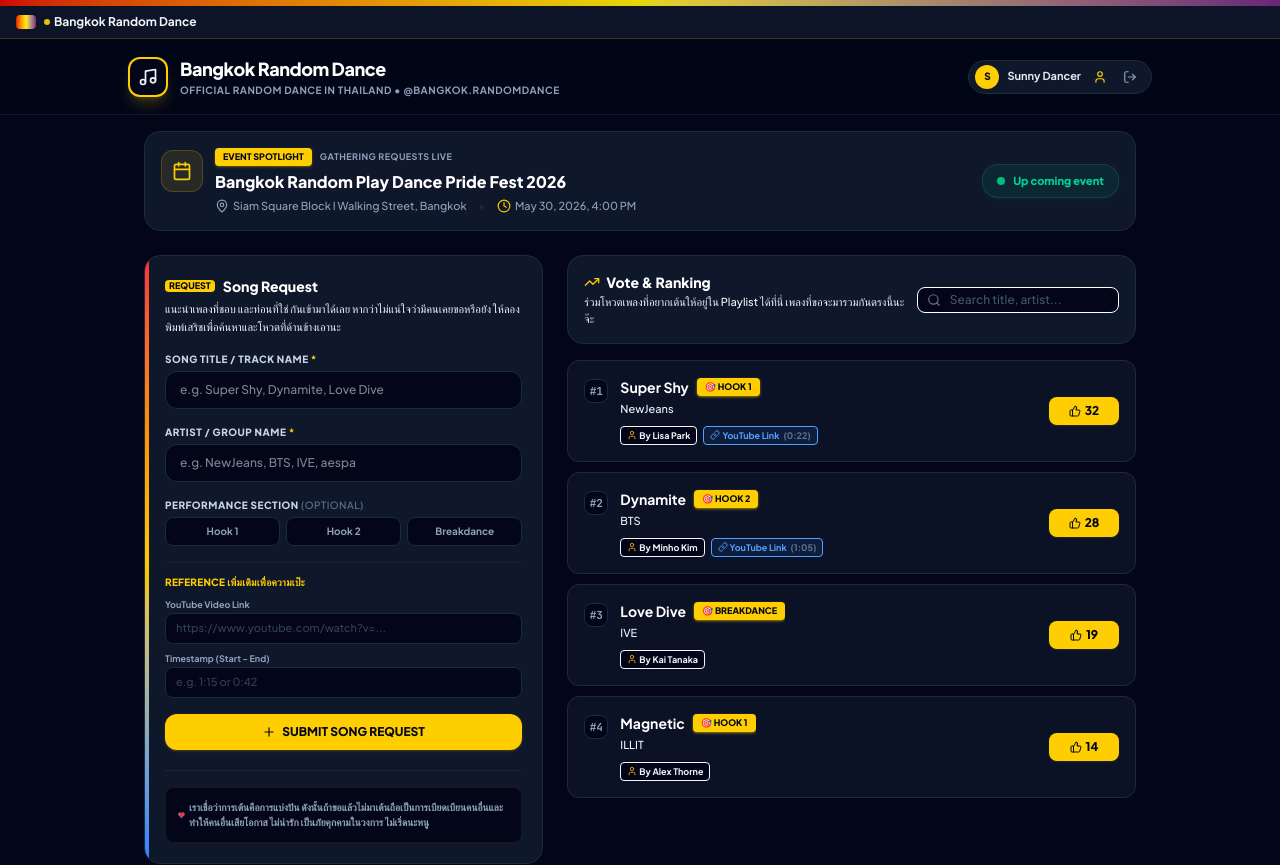
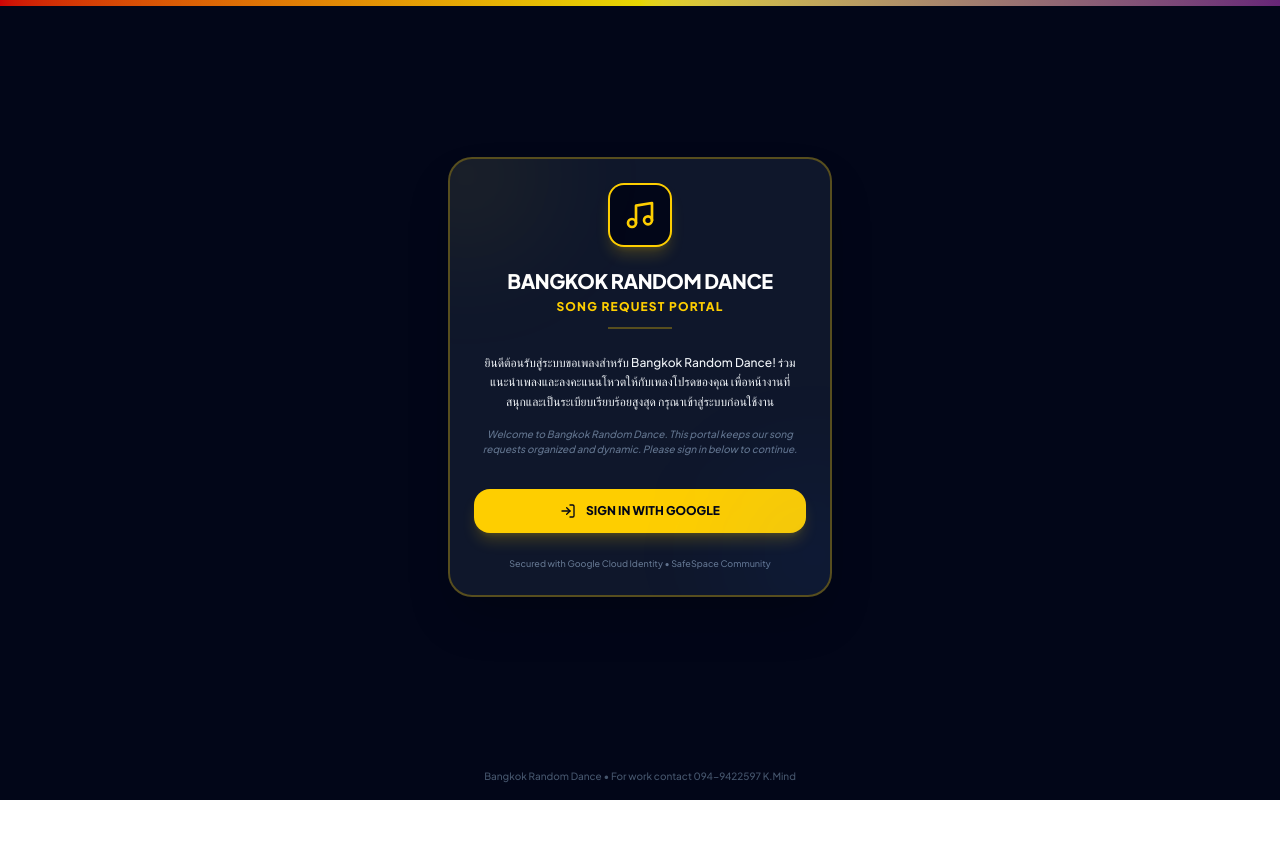
Before and after one commit to aliceangelique/RequestSong, a React (Vite) app: page / in a window 1280 px wide. Shown: the top 865 px of the page. After the commit the page ends 800 px from the top, so only its background shows below. Built offline with nearby package versions, Linux system fonts and the light colour scheme.

Commit message:
refactor: remove offline simulation mode
Deprecated the offline simulation feature to enforce live Firebase authentication, ensuring consistent user identification and security guardrails for admin access.

```diff
--- a/src/App.tsx
+++ b/src/App.tsx
@@ -266,7 +266,7 @@
   // Upvoted IDs cache (device specific to prevent infinite ballot box stuffing)
   const [votedSongIds, setVotedSongIds] = useState<string[]>([]);
 
-  // Computed current user derived from either live Firebase context or offline simulation mode
+  // Computed current user derived from live Firebase context
   const currentUser = useMemo(() => {
     if (isFirebaseConfigured && firebaseUser) {
       return {
@@ -277,22 +277,12 @@
         isSimulated: false
       };
     }
-    if (offlineUser) {
-      return {
-        ...offlineUser,
-        isSimulated: true
-      };
-    }
     return null;
-  }, [firebaseUser, offlineUser]);
+  }, [firebaseUser]);
 
   // Admin identity check (specifically Digimon.Angelique@gmail.com specified by user context)
   const isAdmin = useMemo(() => {
     if (!currentUser) return false;
-    // Secure guardrail: if Firebase/Firestore config is active, only a real Google authenticated account can be admin
-    if (isFirebaseConfigured && currentUser.isSimulated) {
-      return false;
-    }
     return currentUser.email?.toLowerCase() === 'digimon.angelique@gmail.com';
   }, [currentUser]);
 
@@ -329,25 +319,9 @@
     localStorage.setItem(`rpd_votes_${currentUser.uid}`, JSON.stringify(updated));
   };
 
-  // Setup simulation default user immediately for seamless offline workspace interaction
+  // Listen to authenticating Firebase session state updates on startup
   useEffect(() => {
     if (!db || !isFirebaseConfigured || !auth) {
-      const savedUser = localStorage.getItem('rpd_simulated_user');
-      if (savedUser) {
-        try {
-          setOfflineUser(JSON.parse(savedUser));
-        } catch {
-          setOfflineUser(null);
-        }
-      } else {
-        const defaultUser = {
-          uid: 'user_dancer',
-          displayName: 'Sunny Dancer',
-          email: 'dancer@prideflow.org'
-        };
-        setOfflineUser(defaultUser);
-        localStorage.setItem('rpd_simulated_user', JSON.stringify(defaultUser));
-      }
       setAuthLoading(false);
       return;
     }
@@ -442,8 +416,27 @@
             instagramUrl: data.instagramUrl || ''
           });
         });
-        if (list.length > 0) {
-          const sortedList = list.sort((a, b) => (b.createdAt?.seconds || 0) - (a.createdAt?.seconds || 0));
+
+        // Merge offline-created local events so simulated and sandbox users see their creation instantly
+        const savedOffline = localStorage.getItem('rpd_offline_dance_events');
+        let combined = [...list];
+        if (savedOffline) {
+          try {
+            const parsedOffline = JSON.parse(savedOffline) as DanceEvent[];
+            if (Array.isArray(parsedOffline)) {
+              parsedOffline.forEach((offEv) => {
+                if (!combined.some((onEv) => onEv.id === offEv.id)) {
+                  combined.push(offEv);
+                }
+              });
+            }
+          } catch (e) {
+            console.warn("Error merging offline reference events.", e);
+          }
+        }
+
+        if (combined.length > 0) {
+          const sortedList = combined.sort((a, b) => (b.createdAt?.seconds || 0) - (a.createdAt?.seconds || 0));
           setEvents(sortedList);
           // Set active event if not set or invalid
           setSelectedEventId((prev) => {
@@ -522,7 +515,26 @@
             eventId: data.eventId || 'event_1'
           });
         });
-        setRequests(list);
+
+        // Merge offline/simulated user requests mock cache
+        const savedOffline = localStorage.getItem('rpd_offline_song_requests');
+        let combined = [...list];
+        if (savedOffline) {
+          try {
+            const parsedOffline = JSON.parse(savedOffline) as SongRequest[];
+            if (Array.isArray(parsedOffline)) {
+              parsedOffline.forEach((offReq) => {
+                if (!combined.some((onReq) => onReq.id === offReq.id)) {
+                  combined.push(offReq);
+                }
+              });
+            }
+          } catch (e) {
+            console.warn("Error merging offline reference song requests.", e);
+          }
+        }
+
+        setRequests(combined);
         setLoading(false);
       },
       (error) => {
@@ -553,18 +565,10 @@
       try {
         await signInWithGoogle();
       } catch (err) {
-        console.warn("Popup blocked, utilizing simple account switcher simulation.", err);
-        setShowRoleSelector(true);
+        console.error("Popup login failed:", err);
+        alert("Google Access Pop-up block detected or connection is currently offline. Please allow popups on this browser tab and try again!");
       }
-    } else {
-      setShowRoleSelector(true);
-    }
-  };
-
-  const handleSimulatedProfileSwitch = (profile: { uid: string; displayName: string; email: string }) => {
-    setOfflineUser(profile);
-    localStorage.setItem('rpd_simulated_user', JSON.stringify(profile));
-    setShowRoleSelector(false);
+    }
   };
 
   const triggerSignOutFlow = async () => {
@@ -575,8 +579,6 @@
         console.error("Signout failed:", err);
       }
     }
-    setOfflineUser(null);
-    localStorage.removeItem('rpd_simulated_user');
   };
 
   // Upvote Action Core
@@ -708,13 +710,14 @@
     }
   };
 
-  // Case-insensitive duplicate check to convert repeats to votes organically
-  const checkDuplicateSong = (title: string, artist: string) => {
+  // Case-insensitive duplicate check to convert repeats to votes organically scoped per event
+  const checkDuplicateSong = (title: string, artist: string, targetEventId = effectiveEventId) => {
     const cleanTitle = title.trim().toLowerCase();
     const cleanArtist = artist.trim().toLowerCase();
 
     return requests.find(
       (r) =>
+        (r.eventId || 'event_1') === targetEventId &&
         r.title.toLowerCase() === cleanTitle &&
         r.artist.toLowerCase() === cleanArtist &&
         r.status !== 'rejected'
@@ -974,16 +977,21 @@
       createdAt: { seconds: Math.floor(Date.now() / 1000) }
     };
 
-    if (isFirebaseConfigured && db && !connectionError) {
+    if (isFirebaseConfigured && db && !connectionError && currentUser && !currentUser.isSimulated) {
       try {
         const eventDocRef = doc(db, 'danceEvents', eventId);
         await setDoc(eventDocRef, {
+          id: eventId,
           name: freshEvent.name,
           place: freshEvent.place,
           time: freshEvent.time,
           instagramUrl: freshEvent.instagramUrl || '',
           createdAt: serverTimestamp()
         });
+
+        // Also persist locally in offline list as a safeguard
+        const nextEvents = [freshEvent, ...events];
+        localStorage.setItem('rpd_offline_dance_events', JSON.stringify(nextEvents));
       } catch (err) {
         console.warn("Failed syncing new event to Firebase, saving offline.", err);
         const nextEvents = [freshEvent, ...events];
@@ -1054,7 +1062,7 @@
     const pickSong = SONGS[Math.floor(Math.random() * SONGS.length)];
     const pickDancer = DANCERS[Math.floor(Math.random() * DANCERS.length)];
 
-    const duplicate = checkDuplicateSong(pickSong.title, pickSong.artist);
+    const duplicate = checkDuplicateSong(pickSong.title, pickSong.artist, effectiveEventId);
     if (duplicate) {
       handleSongUpvoteAction(duplicate.id);
       return;
@@ -1191,6 +1199,86 @@
     // Sort groups dynamically: first groups with more requests, then alphabetically by name
     return groups.sort((a, b) => b.songs.length - a.songs.length || a.creatorName.localeCompare(b.creatorName));
   }, [queryFilteredRequests]);
+
+  if (authLoading) {
+    return (
+      <div className="min-h-screen bg-slate-950 text-slate-100 flex flex-col items-center justify-center font-sans antialiased" id="rpd-loading">
+        <div className="h-1.5 w-full bg-gradient-to-r from-[#E40303] via-[#FF8C00] via-[#FFED00] via-[#008026] via-[#004CFF] to-[#732982] absolute top-0 left-0" />
+        <div className="flex flex-col items-center space-y-4">
+          <div className="w-12 h-12 rounded-full border-4 border-slate-800 border-t-brand-yellow animate-spin" />
+          <p className="text-xs font-bold text-slate-400 tracking-widest uppercase">Loading Bangkok Random Dance...</p>
+        </div>
+      </div>
+    );
+  }
+
+  if (!currentUser) {
+    return (
+      <div className="min-h-screen bg-slate-950 text-slate-100 flex flex-col font-sans antialiased relative overflow-hidden" id="rpd-login-gate">
+        {/* Pride Header Ribbon */}
+        <div className="h-1.5 w-full bg-gradient-to-r from-[#E40303] via-[#FF8C00] via-[#FFED00] via-[#008026] via-[#004CFF] to-[#732982] opacity-90 absolute top-0 left-0" aria-hidden="true" />
+
+        <div className="flex-1 flex flex-col items-center justify-center p-4 z-10 relative">
+          <motion.div
+            initial={{ scale: 0.95, opacity: 0 }}
+            animate={{ scale: 1, opacity: 1 }}
+            className="bg-slate-900 border-2 border-brand-yellow/30 max-w-sm w-full rounded-3xl overflow-hidden shadow-2xl relative p-6 space-y-6 text-center"
+          >
+            {/* Soft decorative background glow */}
+            <div className="absolute -top-12 -left-12 w-32 h-32 bg-brand-yellow/10 rounded-full blur-3xl pointer-events-none" />
+            <div className="absolute -bottom-12 -right-12 w-32 h-32 bg-[#004CFF]/10 rounded-full blur-3xl pointer-events-none" />
+
+            {/* Logo area */}
+            <div className="flex justify-center">
+              <div className="h-16 w-16 rounded-2xl bg-brand-yellow p-0.5 flex items-center justify-center shadow-lg shadow-brand-yellow/20">
+                <div className="bg-slate-950 rounded-[14px] w-full h-full flex items-center justify-center">
+                  <Music className="w-8 h-8 text-brand-yellow" />
+                </div>
+              </div>
+            </div>
+
+            <div className="space-y-2">
+              <h1 className="text-xl font-black text-white uppercase tracking-tight leading-none">
+                Bangkok Random Dance
+              </h1>
+              <p className="text-xs font-black text-brand-yellow uppercase tracking-widest">
+                Song Request Portal
+              </p>
+              <div className="h-0.5 w-16 bg-brand-yellow/30 mx-auto mt-3" />
+            </div>
+
+            <div className="space-y-4 col-span-1">
+              <p className="text-xs text-slate-350 leading-relaxed max-w-xs mx-auto">
+                ยินดีต้อนรับสู่ระบบขอเพลงสำหรับ Bangkok Random Dance! ร่วมแนะนำเพลงและลงคะแนนโหวตให้กับเพลงโปรดของคุณ เพื่อหน้างานที่สนุกและเป็นระเบียบเรียบร้อยสูงสุด กรุณาเข้าสู่ระบบก่อนใช้งาน
+              </p>
+              <p className="text-[10px] text-slate-500 italic max-w-xs mx-auto">
+                Welcome to Bangkok Random Dance. This portal keeps our song requests organized and dynamic. Please sign in below to continue.
+              </p>
+            </div>
+
+            <div className="pt-2">
+              <button
+                onClick={triggerGoogleSignInFlow}
+                className="w-full py-3.5 px-4 rounded-2xl bg-brand-yellow text-slate-950 hover:brightness-110 active:scale-98 transition font-black text-xs uppercase flex items-center justify-center gap-2.5 shadow-lg shadow-brand-yellow/20 cursor-pointer"
+              >
+                <LogIn className="w-4 h-4" />
+                <span>Sign In with Google</span>
+              </button>
+            </div>
+
+            <div className="text-[9px] text-slate-500 font-medium">
+              Secured with Google Cloud Identity • SafeSpace Community
+            </div>
+          </motion.div>
+        </div>
+
+        {/* Brand visual watermark footer */}
+        <div className="py-4 px-4 text-center text-[10px] text-slate-600 z-10">
+          Bangkok Random Dance • For work contact 094-9422597 K.Mind
+        </div>
+      </div>
+    );
+  }
 
   return (
     <div className="min-h-screen bg-slate-950 text-slate-100 flex flex-col font-sans antialiased selection:bg-brand-yellow selection:text-slate-950" id="rpd-app-root">
```
